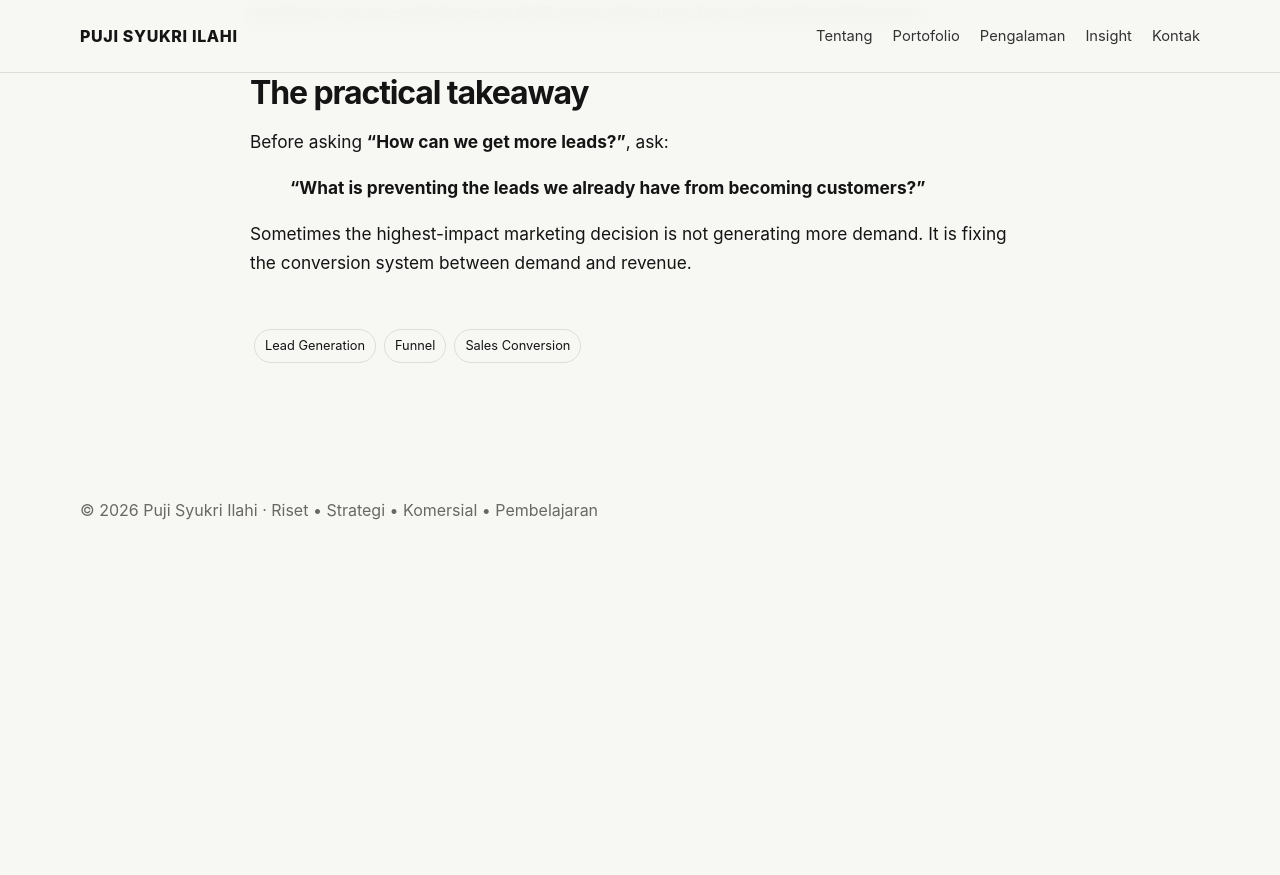
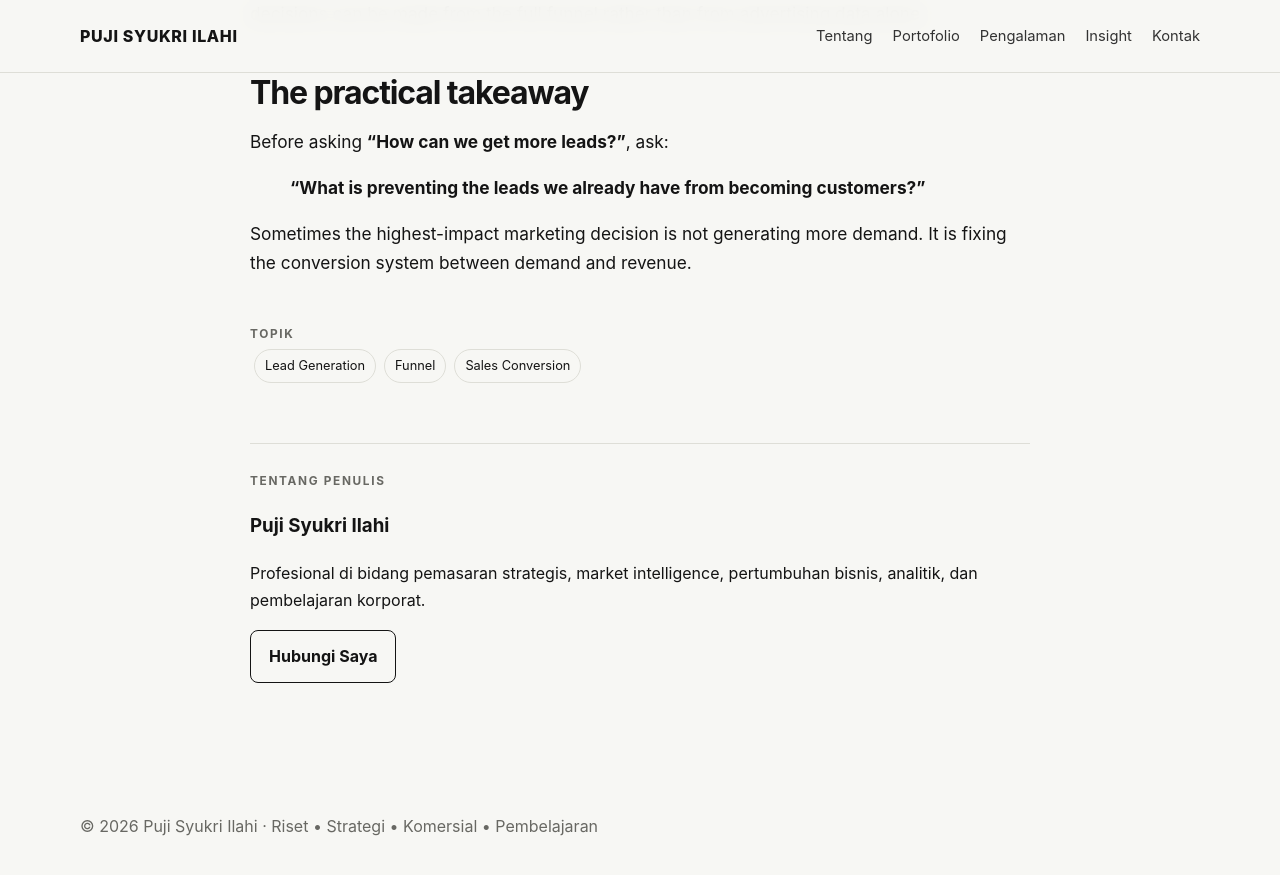
Before and after one commit to pujisyukriilahi/bio, a Jekyll site: the page built from _posts/2026-08-24-more-leads-do-not-mean-more-revenue.md, in a window 1280 px wide and 900 px high, scrolled down 1974 px. Shown: the top 875 px of the window. Built offline with Jekyll 4.4.1, drawn with Linux system fonts in a browser that asks for light colours; before the commit the page ends 2558 px from its top, so only the background shows below that; some of the changed text lies outside the part shown.

Commit message:
Terjemahkan seluruh tampilan artikel ke Bahasa Indonesia

```diff
--- a/_layouts/post.html
+++ b/_layouts/post.html
@@ -4,8 +4,9 @@
 <article class="post wrap">
   <div class="eyebrow">{{ page.categories | join: ' • ' }}</div>
   <h1>{{ page.title }}</h1>
-  <div class="post-meta">{{ page.date | date: "%d %B %Y" }}{% if page.reading_time %} · {{ page.reading_time }} min read{% endif %}</div>
+  <div class="post-meta">{{ page.date | date: "%d %B %Y" }}{% if page.reading_time %} · {{ page.reading_time }} menit baca{% endif %}</div>
   {% if page.description %}<p class="lead">{{ page.description }}</p>{% endif %}
   <div class="post-content">{{ content }}</div>
-  {% if page.tags %}<div style="margin-top:48px">{% for tag in page.tags %}<span class="tag">{{ tag }}</span>{% endfor %}</div>{% endif %}
+  {% if page.tags %}<div style="margin-top:48px"><div class="eyebrow">Topik</div>{% for tag in page.tags %}<span class="tag">{{ tag }}</span>{% endfor %}</div>{% endif %}
+  <div style="margin-top:56px;padding-top:28px;border-top:1px solid var(--line)"><div class="eyebrow">Tentang Penulis</div><h3>Puji Syukri Ilahi</h3><p>Profesional di bidang pemasaran strategis, market intelligence, pertumbuhan bisnis, analitik, dan pembelajaran korporat.</p><a class="btn" href="{{ '/' | relative_url }}#contact">Hubungi Saya</a></div>
 </article>
```
